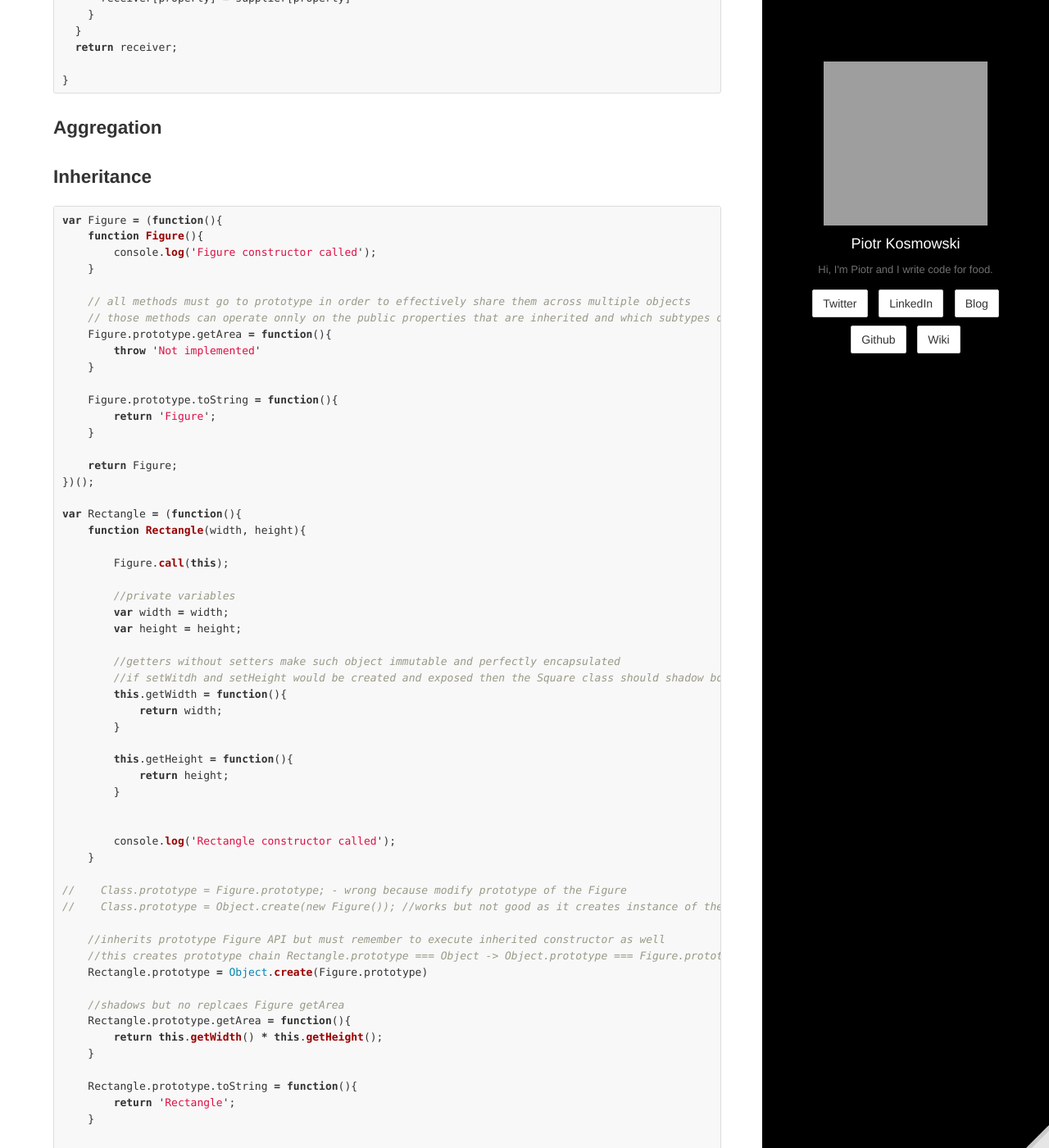
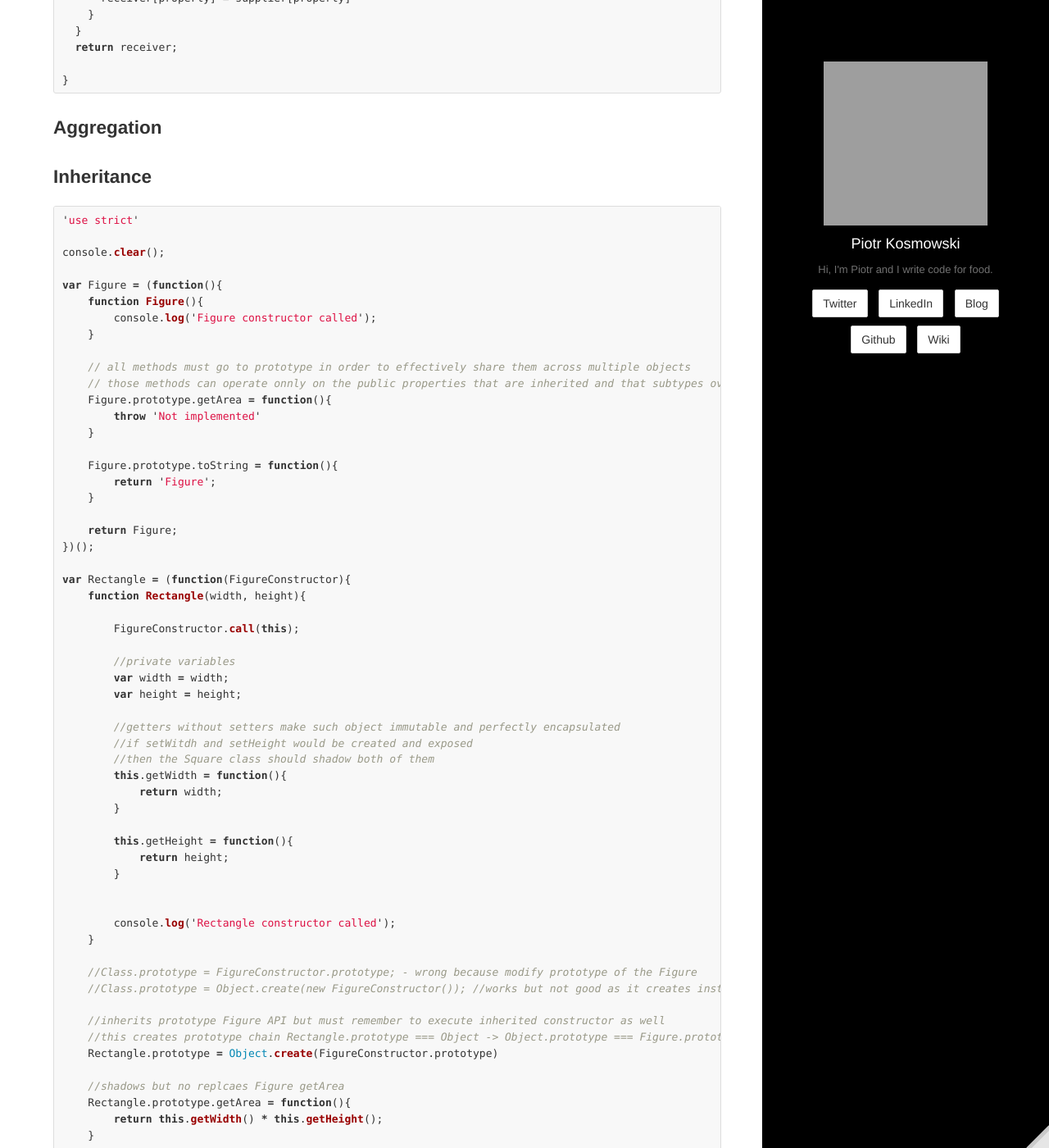
Before and after one commit to kospiotr/kospiotr.github.io, a Jekyll site: the page built from wiki/java-script.md, in a window 1280 px wide and 1400 px high, scrolled down 8822 px. Shown: the whole window at 82% size. Built offline with Jekyll 4.4.1, drawn with Linux system fonts in a browser that asks for light colours; some of the changed text lies outside the part shown; grey boxes are pictures that could not be loaded.

Commit message:
Update java-script.md

````diff
--- a/wiki/java-script.md
+++ b/wiki/java-script.md
@@ -403,13 +403,17 @@ function mixin(receiver, supplier) {
 ### Inheritance
 
 ```javascript
+'use strict'
+
+console.clear();
+
 var Figure = (function(){
     function Figure(){
         console.log('Figure constructor called');
     }
 
     // all methods must go to prototype in order to effectively share them across multiple objects
-    // those methods can operate onnly on the public properties that are inherited and which subtypes overrides
+    // those methods can operate onnly on the public properties that are inherited and that subtypes overrides
     Figure.prototype.getArea = function(){
         throw 'Not implemented'
     }
@@ -421,17 +425,18 @@ var Figure = (function(){
     return Figure;
 })();
 
-var Rectangle = (function(){
+var Rectangle = (function(FigureConstructor){
     function Rectangle(width, height){
 
-        Figure.call(this);
+        FigureConstructor.call(this);
 
         //private variables
         var width = width;
         var height = height;
 
         //getters without setters make such object immutable and perfectly encapsulated
-        //if setWitdh and setHeight would be created and exposed then the Square class should shadow both of them
+        //if setWitdh and setHeight would be created and exposed
+        //then the Square class should shadow both of them
         this.getWidth = function(){
             return width;
         }
@@ -444,12 +449,12 @@ var Rectangle = (function(){
         console.log('Rectangle constructor called');
     }
 
-//    Class.prototype = Figure.prototype; - wrong because modify prototype of the Figure
-//    Class.prototype = Object.create(new Figure()); //works but not good as it creates instance of the Figure class using default constructor without parameters
+    //Class.prototype = FigureConstructor.prototype; - wrong because modify prototype of the Figure
+    //Class.prototype = Object.create(new FigureConstructor()); //works but not good as it creates instance of the Figure class using default constructor without parameters
 
     //inherits prototype Figure API but must remember to execute inherited constructor as well
     //this creates prototype chain Rectangle.prototype === Object -> Object.prototype === Figure.prototype
-    Rectangle.prototype = Object.create(Figure.prototype)
+    Rectangle.prototype = Object.create(FigureConstructor.prototype)
 
     //shadows but no replcaes Figure getArea
     Rectangle.prototype.getArea = function(){
@@ -462,15 +467,15 @@ var Rectangle = (function(){
 
 
     return Rectangle;
-})();
+})(Figure);
 
-var Square = (function(){
+var Square = (function(RectangleConstructor){
     function Square(size){
-        Rectangle.call(this, size, size);
+        RectangleConstructor.call(this, size, size);
         console.log('Square constructor called');
     }
 
-    Square.prototype = Object.create(Rectangle.prototype);
+    Square.prototype = Object.create(RectangleConstructor.prototype);
 
     Square.prototype.toString = function(){
         return 'Square';
@@ -504,8 +509,6 @@ console.log('square instance Square: ' + (square instanceof Square));
 console.log('square instance Rectangle: ' + (square instanceof Rectangle));
 console.log('square instance Figure: ' + (square instanceof Figure));
 ```
-
-
 
 ### Mixings
 
````
Also changed, not shown: other parts of wiki/java-script.md (+2 -2 lines).
